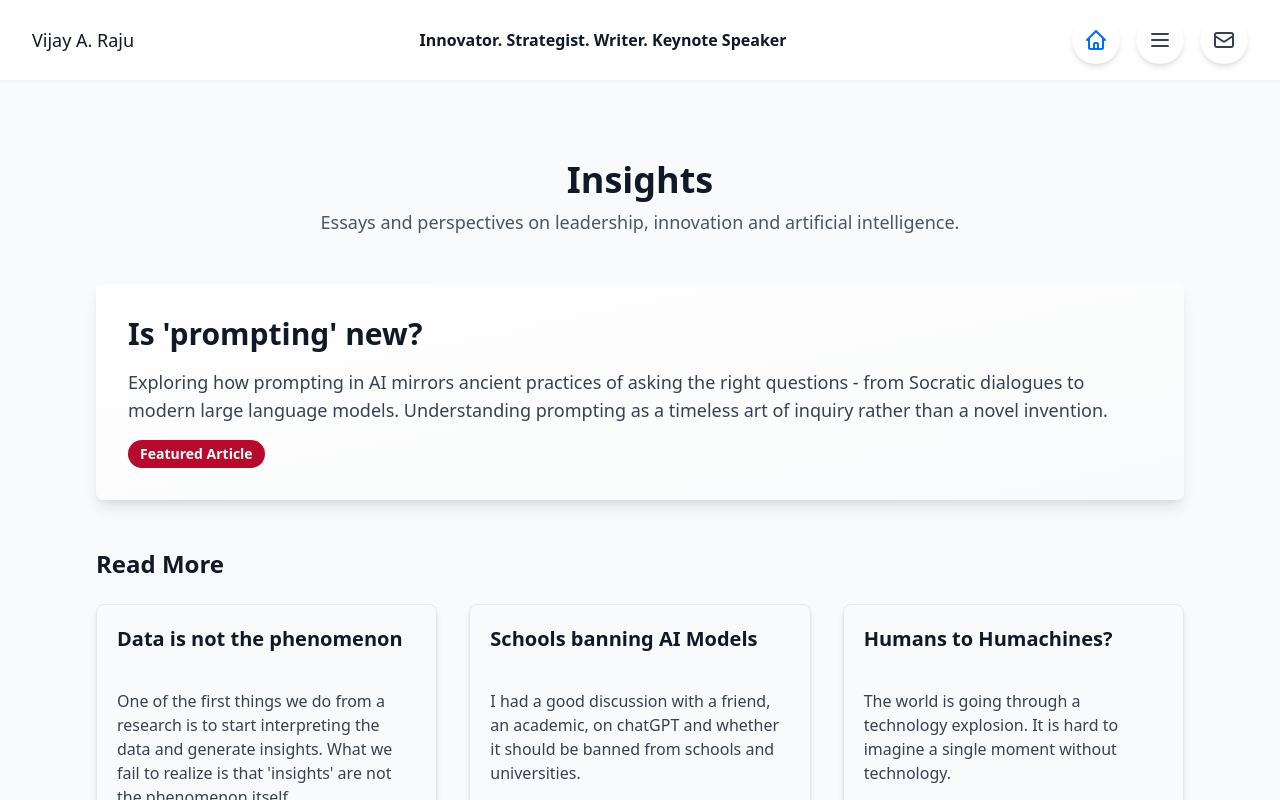
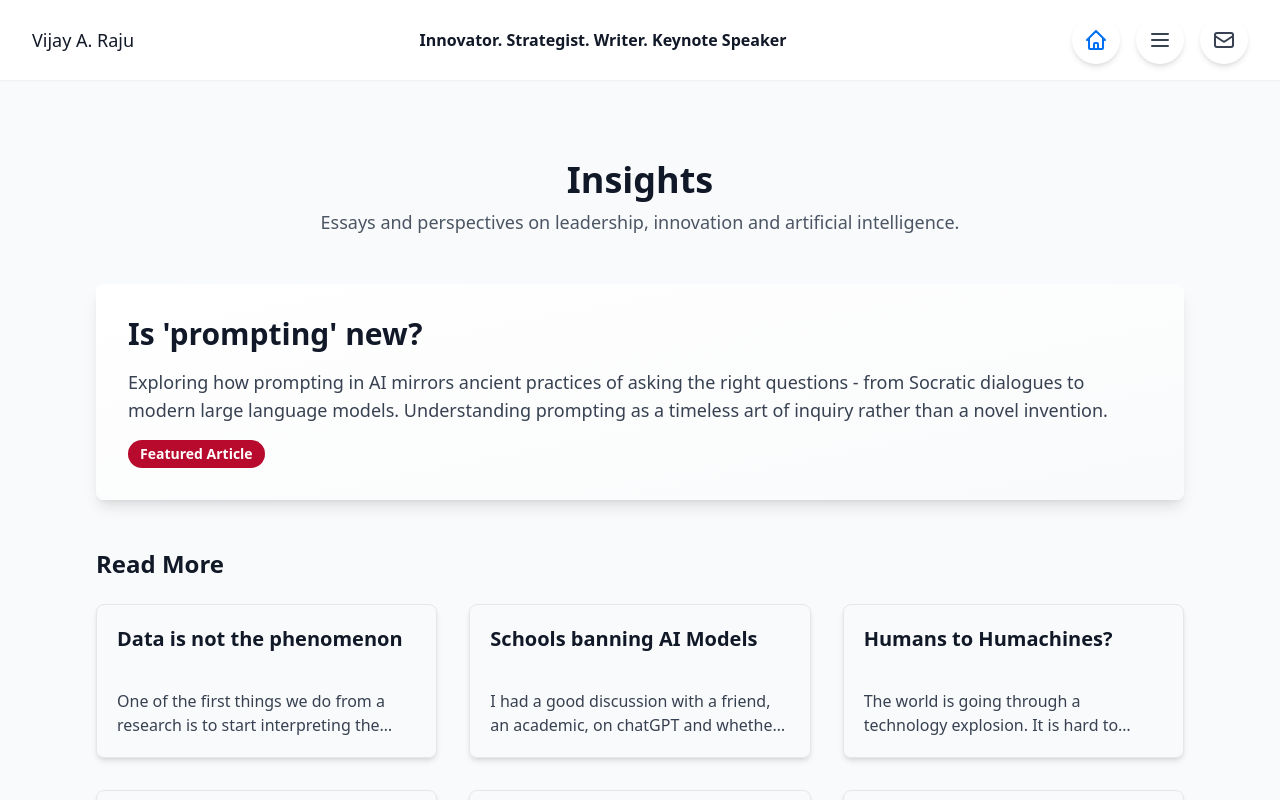
Before and after one commit to Wijay000/draft, a Next.js app: page /insights in a window 1280 px wide. Shown: the top 800 px of the page. Built offline with nearby package versions, Linux system fonts and the light colour scheme.

Commit message:
fix(insights): clamp descriptions to 2 lines max for consistent card height

```diff
--- a/pages/insights.js
+++ b/pages/insights.js
@@ -149,7 +149,7 @@ export default function Insights() {
                 <p className="text-xs sm:text-sm text-gray-500 mt-1">{post.date}</p>
               )}
               {post.description && (
-                <p className="text-gray-700 text-sm sm:text-base mt-2">{post.description}</p>
+                <p className="text-gray-700 text-sm sm:text-base mt-2 line-clamp-2">{post.description}</p>
               )}
             </a>
           ))}
```
